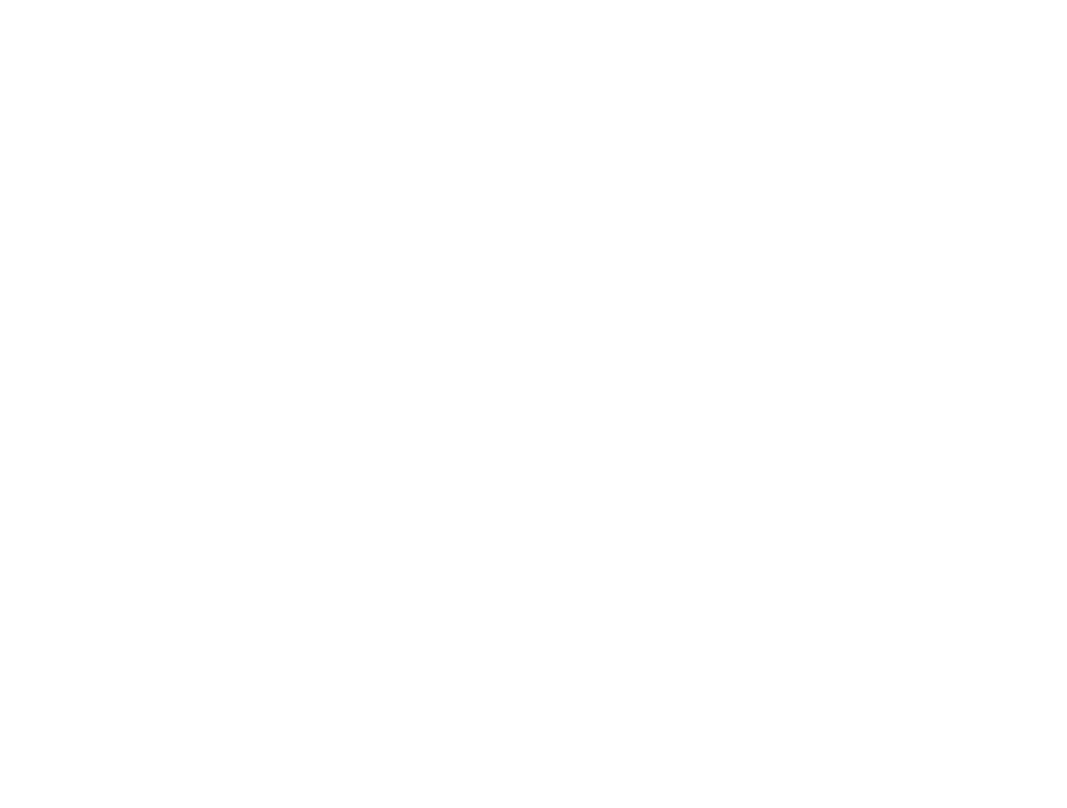
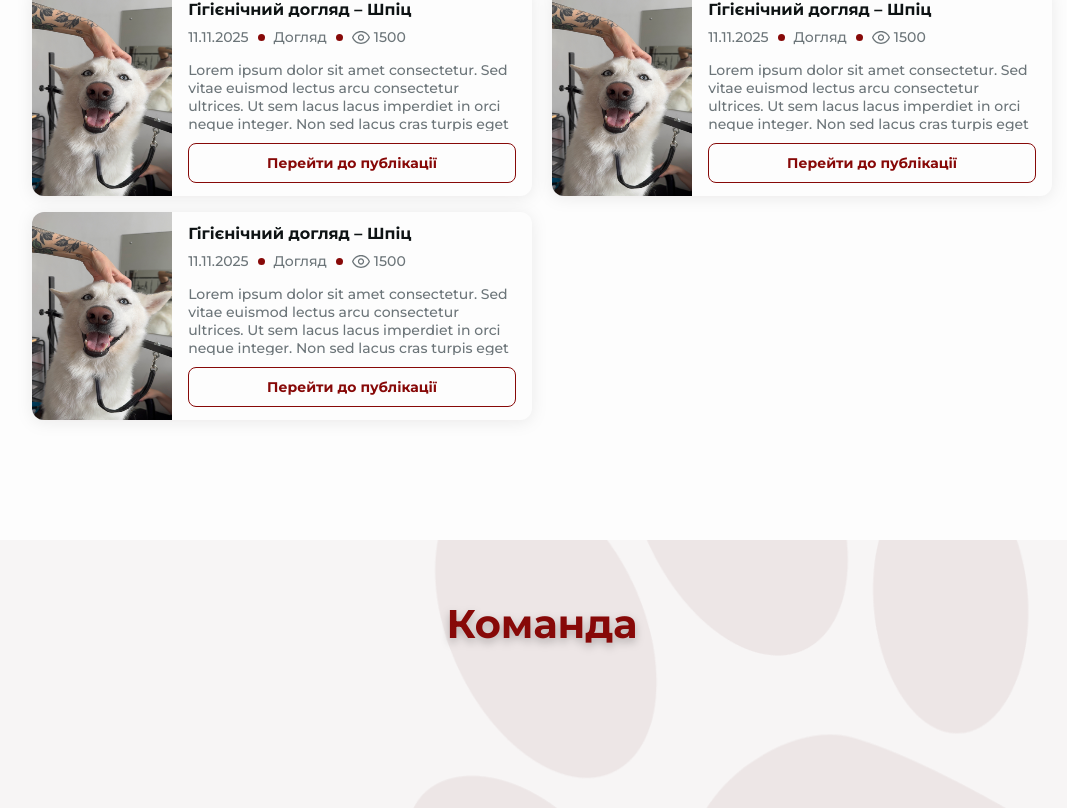
Before and after one commit to mariukhin/bastidot-grooming, a Next.js app in the folder frontend/: page / in a window 1280 px wide. Shown: the part 1692-2500 px from the top of the page, without its empty margins (98-1165 px from the left). Before the commit the page ends 1483 px from the top, so only its background shows below. Built offline with nearby package versions, Linux system fonts and the light colour scheme.

Commit message:
feat: add new blocks

```diff
--- a/frontend/src/app/page.module.scss
+++ b/frontend/src/app/page.module.scss
@@ -102,3 +102,58 @@
     height: 224px;
   }
 }
+
+.teamContainer {
+  width: 100%;
+  height: 662px;
+  background-color: var(--color-hint-of-red);
+  position: relative;
+  overflow: hidden;
+
+  &:before {
+    content: ''; /* Required for pseudo-elements */
+    position: absolute;
+    //top: 0;
+    //right: 0;
+    width: 100%;
+    height: 100%;
+    background-image: url('./dog-paw.png');
+    background-size: 915px 915px;
+    background-repeat: no-repeat;
+
+    transform: rotate(180deg);
+    transform-origin: center center;
+  }
+}
+
+.teamWrapper {
+  display: flex;
+  flex-direction: column;
+  align-items: center;
+  padding: 32px 12px 60px;
+
+  @include breakpoints.md {
+    padding: 60px 130px 120px;
+  }
+}
+
+.title {
+  font-size: 40px;
+  margin-bottom: 24px;
+  line-height: 47px;
+  font-weight: 800;
+  color: var(--color-dark-burgundy);
+
+  @include breakpoints.md_r {
+    width: 100%;
+    font-size: 38px;
+    font-weight: 800;
+    line-height: 46px;
+    text-align: center;
+  }
+}
+
+.teamBlock {
+  display: flex;
+  justify-content: space-between;
+}
--- a/frontend/src/app/page.tsx
+++ b/frontend/src/app/page.tsx
@@ -3,6 +3,7 @@
 import { Button } from '@/components/button';
 import bastiPhoto from './basti.png';
 import { ServicesBlock } from '@/components/services-block';
+import { PublicationsBlock } from '@/components/publications-block';
 
 const Dashboard = () => {
   return (
@@ -26,6 +27,12 @@
         </div>
       </div>
       <ServicesBlock />
+      <PublicationsBlock />
+      <div className={styles.teamContainer}>
+        <div className={styles.teamWrapper}>
+          <p className={styles.title}>Команда</p>
+        </div>
+      </div>
     </div>
   );
 };
--- /dev/null
+++ b/frontend/src/components/publications-block/index.ts
@@ -0,0 +1 @@
+export { default as PublicationsBlock } from './publications-block';
--- /dev/null
+++ b/frontend/src/components/publications-block/publications-block.module.scss
@@ -0,0 +1,127 @@
+@use 'src/styles/breakpoints' as breakpoints;
+
+.publicationsContainer {
+  width: 100%;
+  background-color: var(--color-white);
+}
+
+.publicationsWrapper {
+  display: flex;
+  flex-direction: column;
+  align-items: center;
+  padding: 32px 12px 60px;
+
+  @include breakpoints.md {
+    padding: 60px 130px 120px;
+  }
+}
+
+.title {
+  font-size: 40px;
+  margin-bottom: 24px;
+  line-height: 47px;
+  font-weight: 800;
+  color: var(--color-dark-burgundy);
+
+  @include breakpoints.md_r {
+    width: 100%;
+    font-size: 38px;
+    font-weight: 800;
+    line-height: 46px;
+    text-align: center;
+  }
+}
+
+.publications {
+  display: flex;
+  justify-content: space-between;
+  align-items: center;
+  align-content: flex-start;
+  flex-wrap: wrap;
+  gap: 16px;
+}
+
+.publicationItem {
+  display: flex;
+  border-radius: 12px;
+  background-color: var(--color-white);
+  flex-basis: 100%;
+  filter: drop-shadow(0px 2px 8px rgb(19, 2, 2, 0.08));
+  flex-direction: column;
+
+  @include breakpoints.md {
+    flex-basis: calc(50% - 10px);
+    max-width: calc(50% - 10px);
+    flex-direction: row;
+  }
+}
+
+.previewPhoto {
+  width: 100%;
+  height: 300px;
+  border-radius: 12px;
+
+  @include breakpoints.md {
+    width: 40%;
+    height: 208px;
+    border-radius: 12px 0 0 12px;
+  }
+
+  //@include breakpoints.md_r {
+  //  width: 115px;
+  //  height: 224px;
+  //}
+}
+
+.publicationTextContainer {
+  display: flex;
+  flex-direction: column;
+  padding: 12px 16px;
+  justify-content: flex-start;
+  max-height: 208px;
+  width: 100%;
+}
+
+.publicationTitle {
+  font-size: 16px;
+  line-height: 20px;
+  font-weight: 800;
+  color: var(--color-woodsmoke);
+  margin-bottom: 8px;
+}
+
+.publicationInfoContainer {
+  display: flex;
+  justify-content: flex-start;
+  gap: 9px;
+  align-items: center;
+  margin-bottom: 15px;
+}
+
+.publicationText {
+  font-size: 14px;
+  line-height: 18px;
+  font-weight: 500;
+  color: var(--color-gray);
+}
+
+.dot {
+  border-radius: 100%;
+  background: var(--color-dark-burgundy);
+  height: 7px;
+  width: 7px;
+}
+
+.publicationViewBlock {
+  display: flex;
+  justify-content: flex-start;
+  align-items: center;
+  gap: 4px;
+}
+
+.publicationDescriptionText {
+  max-height: 70px;
+  overflow: hidden;
+  text-overflow: ellipsis;
+  margin-bottom: 12px;
+}
--- /dev/null
+++ b/frontend/src/components/publications-block/publications-block.tsx
@@ -0,0 +1,96 @@
+import { Button } from '@/components/button';
+import Image from 'next/image';
+import previewPhoto from '@/components/publications-block/publicationPreview.jpg';
+import { Icon, IconTypes } from '@/components/icon';
+import classNames from 'classnames';
+import styles from './publications-block.module.scss';
+
+const PublicationsBlock = () => {
+  const publications = [
+    {
+      id: 1,
+      title: 'Гігієнічний догляд – Шпіц',
+      publishDate: '11.11.2025',
+      type: 'Догляд',
+      views: 1500,
+      description:
+        'Lorem ipsum dolor sit amet consectetur. Sed vitae euismod lectus arcu consectetur ultrices. Ut sem lacus lacus imperdiet in orci neque integer. Non sed lacus cras turpis eget nec ultricies. Tempor habitasse donec turpis ultrices. Lectus lectus mi faucibus ipsum sodales commodo diam. Risus egestas placerat convallis viverra a sed dignissim ut at. Egestas diam volutpat scelerisque id commodo eget id nunc eu. Magna convallis amet urna orci dolor. Sit et ac est a volutpat habitant.',
+    },
+    {
+      id: 2,
+      title: 'Гігієнічний догляд – Шпіц',
+      publishDate: '11.11.2025',
+      type: 'Догляд',
+      views: 1500,
+      description:
+        'Lorem ipsum dolor sit amet consectetur. Sed vitae euismod lectus arcu consectetur ultrices. Ut sem lacus lacus imperdiet in orci neque integer. Non sed lacus cras turpis eget nec ultricies. Tempor habitasse donec turpis ultrices. Lectus lectus mi faucibus ipsum sodales commodo diam. Risus egestas placerat convallis viverra a sed dignissim ut at. Egestas diam volutpat scelerisque id commodo eget id nunc eu. Magna convallis amet urna orci dolor. Sit et ac est a volutpat habitant.',
+    },
+    {
+      id: 3,
+      title: 'Гігієнічний догляд – Шпіц',
+      publishDate: '11.11.2025',
+      type: 'Догляд',
+      views: 1500,
+      description:
+        'Lorem ipsum dolor sit amet consectetur. Sed vitae euismod lectus arcu consectetur ultrices. Ut sem lacus lacus imperdiet in orci neque integer. Non sed lacus cras turpis eget nec ultricies. Tempor habitasse donec turpis ultrices. Lectus lectus mi faucibus ipsum sodales commodo diam. Risus egestas placerat convallis viverra a sed dignissim ut at. Egestas diam volutpat scelerisque id commodo eget id nunc eu. Magna convallis amet urna orci dolor. Sit et ac est a volutpat habitant.',
+    },
+    {
+      id: 4,
+      title: 'Гігієнічний догляд – Шпіц',
+      publishDate: '11.11.2025',
+      type: 'Догляд',
+      views: 1500,
+      description:
+        'Lorem ipsum dolor sit amet consectetur. Sed vitae euismod lectus arcu consectetur ultrices. Ut sem lacus lacus imperdiet in orci neque integer. Non sed lacus cras turpis eget nec ultricies. Tempor habitasse donec turpis ultrices. Lectus lectus mi faucibus ipsum sodales commodo diam. Risus egestas placerat convallis viverra a sed dignissim ut at. Egestas diam volutpat scelerisque id commodo eget id nunc eu. Magna convallis amet urna orci dolor. Sit et ac est a volutpat habitant.',
+    },
+    {
+      id: 5,
+      title: 'Гігієнічний догляд – Шпіц',
+      publishDate: '11.11.2025',
+      type: 'Догляд',
+      views: 1500,
+      description:
+        'Lorem ipsum dolor sit amet consectetur. Sed vitae euismod lectus arcu consectetur ultrices. Ut sem lacus lacus imperdiet in orci neque integer. Non sed lacus cras turpis eget nec ultricies. Tempor habitasse donec turpis ultrices. Lectus lectus mi faucibus ipsum sodales commodo diam. Risus egestas placerat convallis viverra a sed dignissim ut at. Egestas diam volutpat scelerisque id commodo eget id nunc eu. Magna convallis amet urna orci dolor. Sit et ac est a volutpat habitant.',
+    },
+  ];
+
+  return (
+    <div className={styles.publicationsContainer}>
+      <div className={styles.publicationsWrapper}>
+        <p className={styles.title}>Публікації</p>
+        <div className={styles.publications}>
+          {publications.map((item) => (
+            <div className={styles.publicationItem} key={item.id}>
+              <Image
+                className={styles.previewPhoto}
+                src={previewPhoto}
+                alt="publication preview photo"
+              />
+              <div className={styles.publicationTextContainer}>
+                <p className={styles.publicationTitle}>{item.title}</p>
+                <div className={styles.publicationInfoContainer}>
+                  <p className={styles.publicationText}>{item.publishDate}</p>
+                  <span className={styles.dot} />
+                  <p className={styles.publicationText}>{item.type}</p>
+                  <span className={styles.dot} />
+                  <div className={styles.publicationViewBlock}>
+                    <Icon id={IconTypes.eye} color={'var(--color-gray)'} width={18} height={15} />
+                    <p className={styles.publicationText}>{item.views}</p>
+                  </div>
+                </div>
+                <p
+                  className={classNames(styles.publicationText, styles.publicationDescriptionText)}
+                >
+                  {item.description}
+                </p>
+                <Button type={'submit'} text={'Перейти до публікації'} variant={'secondary'} />
+              </div>
+            </div>
+          ))}
+        </div>
+      </div>
+    </div>
+  );
+};
+
+export default PublicationsBlock;
--- a/frontend/src/components/services-block/services-block.module.scss
+++ b/frontend/src/components/services-block/services-block.module.scss
@@ -92,6 +92,7 @@
   gap: 16px;
   flex-basis: 100%;
   max-width: 100%;
+  filter: drop-shadow(0px 4px 4px rgb(0, 0, 0, 0.25));
 
   @include breakpoints.sm {
     flex-basis: calc(50% - 10px);
```
Also changed, not shown: frontend/src/app/dog-paw.png (added), frontend/src/components/publications-block/publicationPreview.jpg (added).
